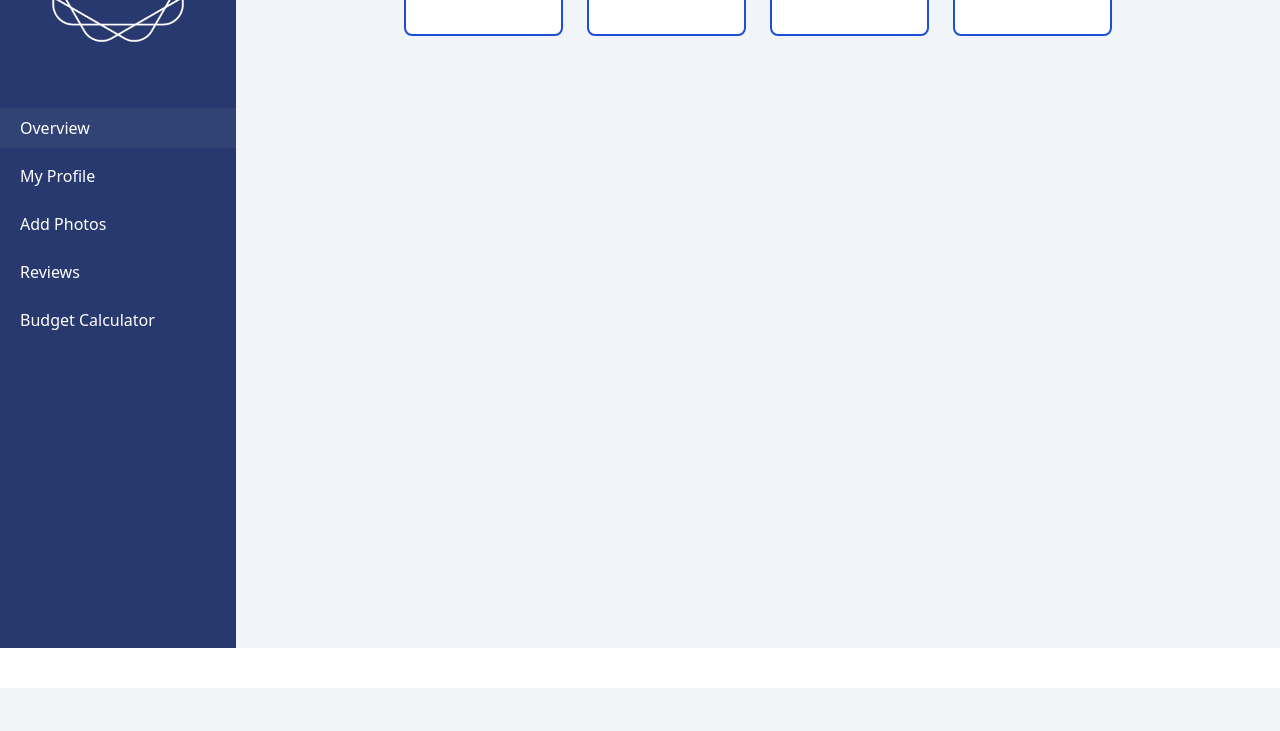
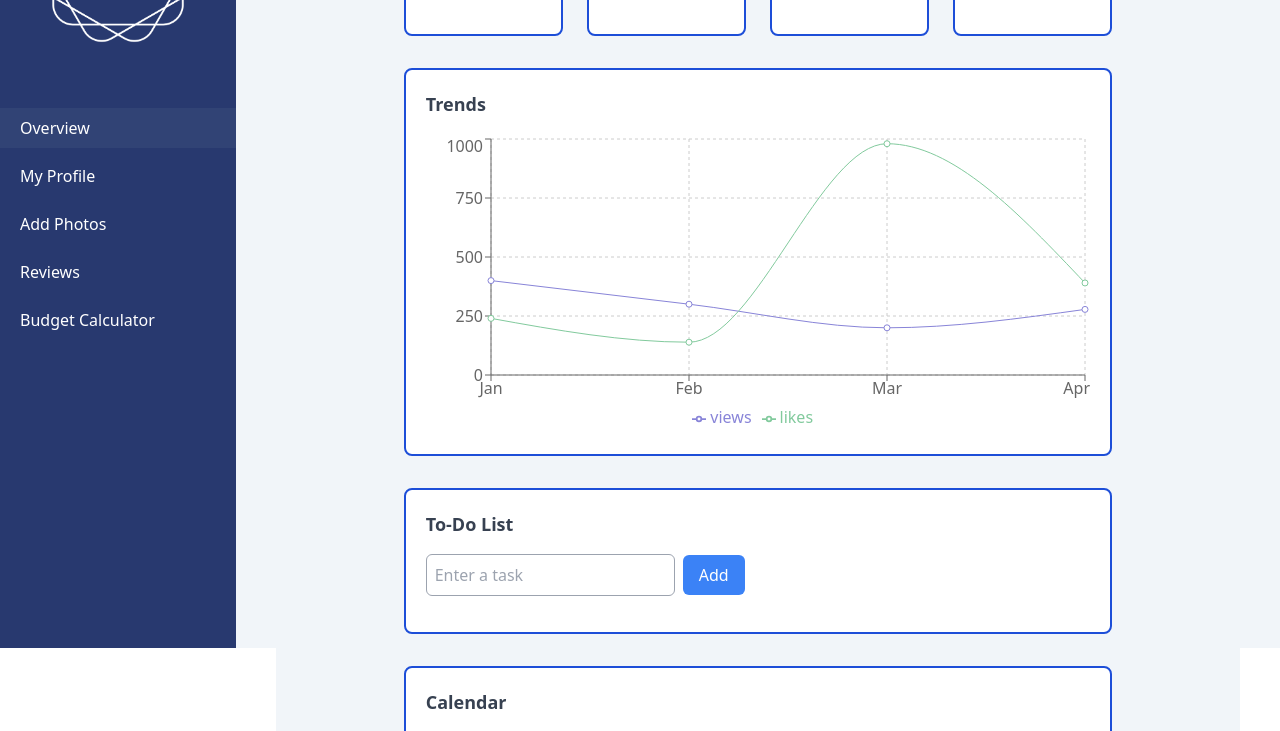
Before and after one commit to Imasha-Senadheera/Photographers, a React (Create React App) app: page /dashboard in a window 1280 px wide. Shown: the part 240-971 px from the top of the page. Built offline with nearby package versions, Linux system fonts and the light colour scheme.

Commit message:
11 Commit

```diff
--- a/package.json
+++ b/package.json
@@ -10,10 +10,12 @@
     "postcss-cli": "^11.0.0",
     "primereact": "^10.8.2",
     "react": "^18.3.1",
+    "react-calendar": "^5.0.0",
     "react-dom": "^18.3.1",
     "react-icons": "^5.3.0",
     "react-router-dom": "^6.26.1",
     "react-scripts": "5.0.1",
+    "recharts": "^2.12.7",
     "web-vitals": "^2.1.4"
   },
   "scripts": {
--- a/src/Components/AddPhotos/AddPhotos.jsx
+++ b/src/Components/AddPhotos/AddPhotos.jsx
@@ -4,6 +4,7 @@ import { FaFacebook, FaWhatsapp } from "react-icons/fa";
 import { cardsData } from "../../Constants/MockData";
 import ImageCard from "../ImageCard/ImageCard";
 import { IoIosAddCircle } from "react-icons/io";
+// import Footer from '../Footer/Footer';
 
 const AddPhotos = () => {
   return (
@@ -185,7 +186,9 @@ const AddPhotos = () => {
               Save
             </button>
           </div>
+
         </form>
+
       </div>
 
       {/* Add Photos Section */}
@@ -220,7 +223,10 @@ const AddPhotos = () => {
           </div>
         </div>
       </div>
+
+
     </div>
+
   );
 };
 
--- a/src/Components/Footer/Footer.jsx
+++ b/src/Components/Footer/Footer.jsx
@@ -4,10 +4,8 @@ const Footer = () => {
   return (
     <footer className="w-full bg-gray-100 text-black py-6 mt-10">
       <div className="container mx-auto px-4">
-
-
         <hr className="border-gray-300 mt-6 mb-4" />
-        <p className="text-center text-sm text-gray-600 mb-2">© 2024 Your Company Name. All rights reserved.</p>
+        <p className="text-center text-sm text-gray-600 mb-2">© 2024 Group 09 - BIT 03 - Final Project. All rights reserved.</p>
         <p className="text-center text-sm text-gray-600">
           <a href="/terms" className="hover:text-blue-500 transition-colors">Terms and Conditions</a> |
           <a href="/privacy" className="hover:text-blue-500 transition-colors"> Privacy Policy</a>
--- a/src/Components/Layout/Layout.js
+++ b/src/Components/Layout/Layout.js
@@ -1,7 +1,6 @@
 import React from 'react';
 import { Outlet } from 'react-router-dom';
 import Header from '../Header/Header';
-import Footer from '../Footer/Footer';  // Import the Footer component
 
 const Layout = () => {
   return (
@@ -10,7 +9,6 @@ const Layout = () => {
       <main className='flex-grow'>
         <Outlet />
       </main>
-      <Footer />
     </div>
   );
 };
--- a/src/Components/OverView/OverView.jsx
+++ b/src/Components/OverView/OverView.jsx
@@ -1,8 +1,13 @@
 import React from "react";
+import Chart from "../../Components/OverviewComponents/Chart";
+import TodoList from "../../Components/OverviewComponents/TodoList";
+import MyCalendar from "../../Components/OverviewComponents/Calendar";
+import Footer from '../Footer/Footer';
 
 const OverView = () => {
   return (
-    <div className="bg-slate-100 px-32">
+    <div className="bg-slate-100 flex flex-col min-h-screen">
+      <div className="flex-grow px-32 pb-32">
         <div className="grid grid-cols-4 gap-6 mb-8">
           <div className="bg-white border-2 border-blue-700 rounded-lg p-5">
             <p className="text-gray-500 font-semibold text-center">
@@ -32,8 +37,14 @@ const OverView = () => {
           </div>
         </div>
 
-      {/* Additional sections like Trends, Tasks, Calendar etc., can be added below */}
-      {/* For example, you could add a trends graph and tasks list here */}
+        {/* Add the new components below */}
+        <Chart />
+        <TodoList />
+        <MyCalendar />
+      </div>
+
+      {/* Footer at the bottom */}
+      <Footer />
     </div>
   );
 };
--- /dev/null
+++ b/src/Components/OverviewComponents/Calendar.jsx
@@ -0,0 +1,20 @@
+import React, { useState } from "react";
+import Calendar from "react-calendar";
+import "react-calendar/dist/Calendar.css";
+
+const MyCalendar = () => {
+  const [date, setDate] = useState(new Date());
+
+  const onChange = (newDate) => {
+    setDate(newDate);
+  };
+
+  return (
+    <div className="bg-white border-2 border-blue-700 rounded-lg p-5 mt-8">
+      <h2 className="text-gray-700 font-semibold text-lg mb-4">Calendar</h2>
+      <Calendar onChange={onChange} value={date} />
+    </div>
+  );
+};
+
+export default MyCalendar;
--- /dev/null
+++ b/src/Components/OverviewComponents/Chart.jsx
@@ -0,0 +1,39 @@
+import React from "react";
+import {
+  LineChart,
+  Line,
+  XAxis,
+  YAxis,
+  CartesianGrid,
+  Tooltip,
+  Legend,
+  ResponsiveContainer,
+} from "recharts";
+
+const data = [
+  { name: "Jan", views: 400, likes: 240 },
+  { name: "Feb", views: 300, likes: 139 },
+  { name: "Mar", views: 200, likes: 980 },
+  { name: "Apr", views: 278, likes: 390 },
+];
+
+const Chart = () => {
+  return (
+    <div className="bg-white border-2 border-blue-700 rounded-lg p-5 mt-8">
+      <h2 className="text-gray-700 font-semibold text-lg mb-4">Trends</h2>
+      <ResponsiveContainer width="100%" height={300}>
+        <LineChart data={data}>
+          <CartesianGrid strokeDasharray="3 3" />
+          <XAxis dataKey="name" />
+          <YAxis />
+          <Tooltip />
+          <Legend />
+          <Line type="monotone" dataKey="views" stroke="#8884d8" />
+          <Line type="monotone" dataKey="likes" stroke="#82ca9d" />
+        </LineChart>
+      </ResponsiveContainer>
+    </div>
+  );
+};
+
+export default Chart;
--- /dev/null
+++ b/src/Components/OverviewComponents/TodoList.jsx
@@ -0,0 +1,57 @@
+import React, { useState } from "react";
+import { FaTimes } from "react-icons/fa";
+
+const TodoList = () => {
+  const [tasks, setTasks] = useState([]);
+  const [input, setInput] = useState("");
+
+  const addTask = () => {
+    if (input) {
+      setTasks([...tasks, input]);
+      setInput("");
+    }
+  };
+
+  const deleteTask = (index) => {
+    setTasks(tasks.filter((_, i) => i !== index));
+  };
+
+  return (
+    <div className="bg-white border-2 border-blue-700 rounded-lg p-5 mt-8">
+      <h2 className="text-gray-700 font-semibold text-lg mb-4">To-Do List</h2>
+      <div className="mb-4">
+        <input
+          type="text"
+          value={input}
+          onChange={(e) => setInput(e.target.value)}
+          placeholder="Enter a task"
+          className="p-2 border border-gray-400 rounded-md mr-2"
+        />
+        <button
+          onClick={addTask}
+          className="bg-blue-500 text-white px-4 py-2 rounded-md"
+        >
+          Add
+        </button>
+      </div>
+      <ul className="list-none mt-4">
+        {tasks.map((task, index) => (
+          <li key={index} className="flex items-center py-1">
+            <span className="flex-1">
+              {index + 1}. {task}
+            </span>
+            <button
+              onClick={() => deleteTask(index)}
+              className="text-red-500 hover:text-red-700"
+              title="Delete"
+            >
+              <FaTimes />
+            </button>
+          </li>
+        ))}
+      </ul>
+    </div>
+  );
+};
+
+export default TodoList;
```
Also changed, not shown: 1 other file (tests, documents, lock files or other folders). Lines whose indentation alone changed are shown as unchanged.
